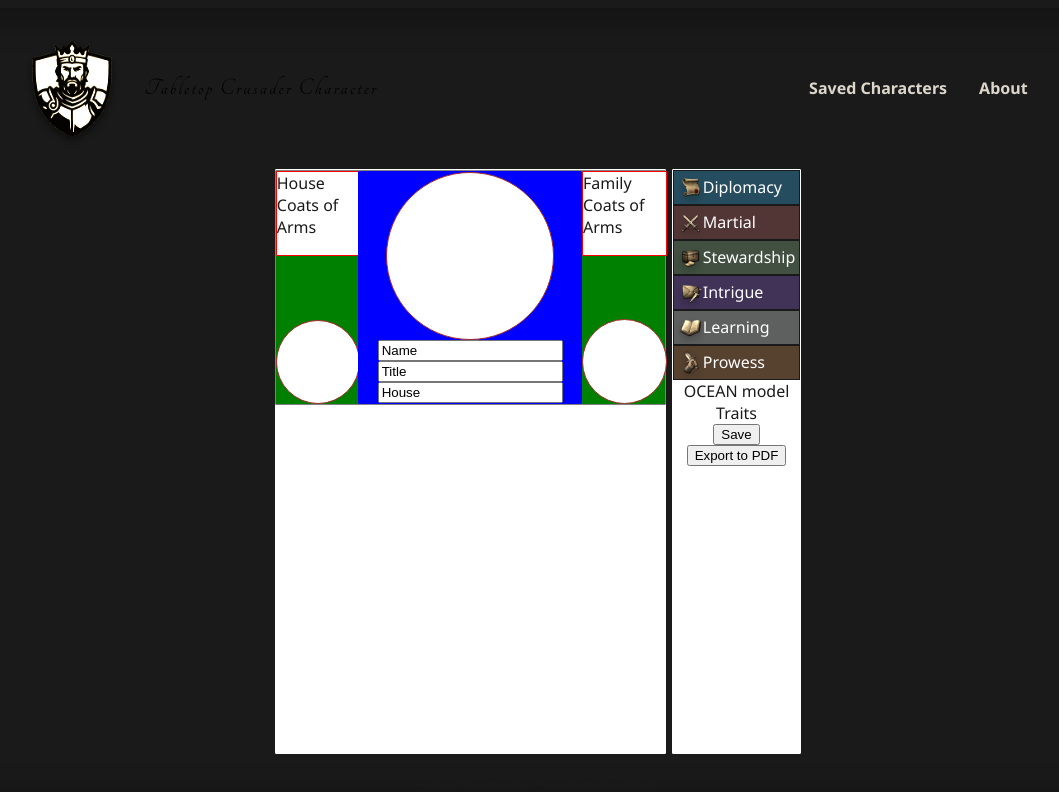
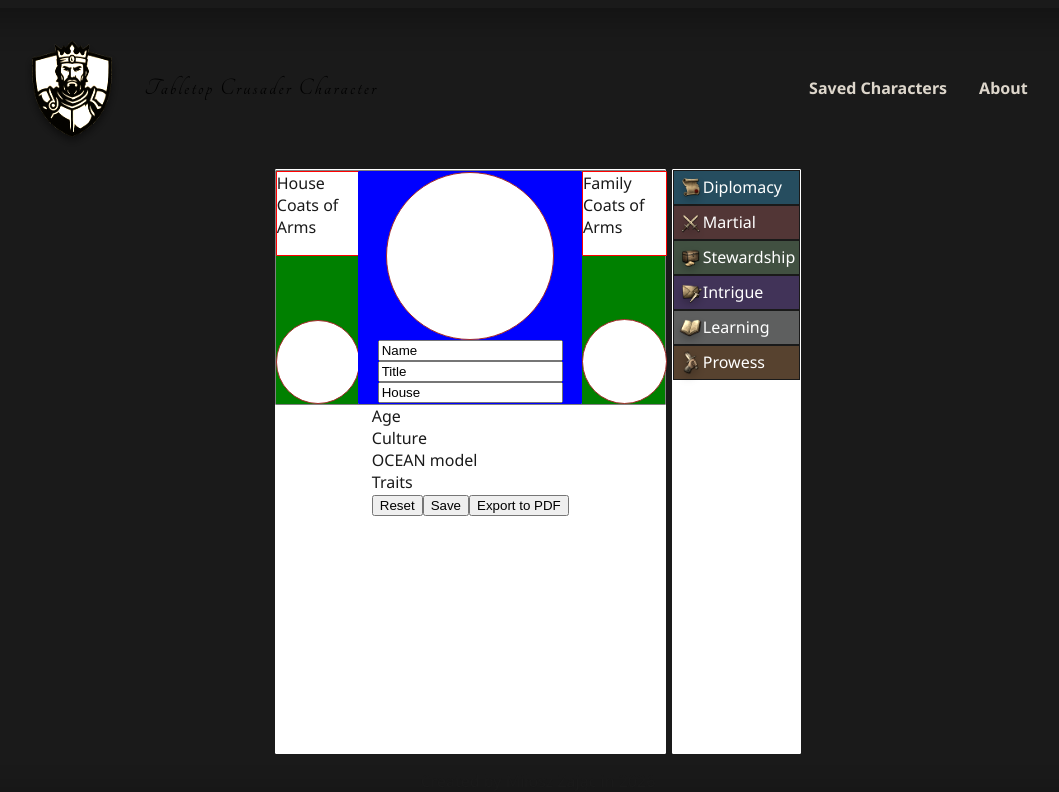
Before and after one commit to kaioraul/rpg_character_generator_pdxbased, a Next.js app: page / in a window 1280 px wide. Shown: the top 792 px of the page, without its empty margins (102-1161 px from the left). Built offline with nearby package versions, Linux system fonts and the light colour scheme; a web font is replaced by a local one.

Commit message:
style: improved skeleton

```diff
--- a/src/app/page.tsx
+++ b/src/app/page.tsx
@@ -27,6 +27,15 @@ export default function Home() {
             <div className={css.familyCoA}>Family Coats of Arms</div>
             <div className={css.spousePortrait}></div>
           </div>
+        </div>
+        <div className={css.mainContainerBottom}>
+          <div>Age</div>
+          <div>Culture</div>
+          <div>OCEAN model</div>
+          <div>Traits</div>
+          <button>Reset</button>
+          <button>Save</button>
+          <button>Export to PDF</button>
         </div>
       </div>
       <div className={css.secondContainer}>
@@ -66,10 +75,6 @@ export default function Home() {
             Prowess
           </div>
         </div>
-        <div>OCEAN model</div>
-        <div>Traits</div>
-        <button>Save</button>
-        <button>Export to PDF</button>
       </div>
     </main>
   );
```
